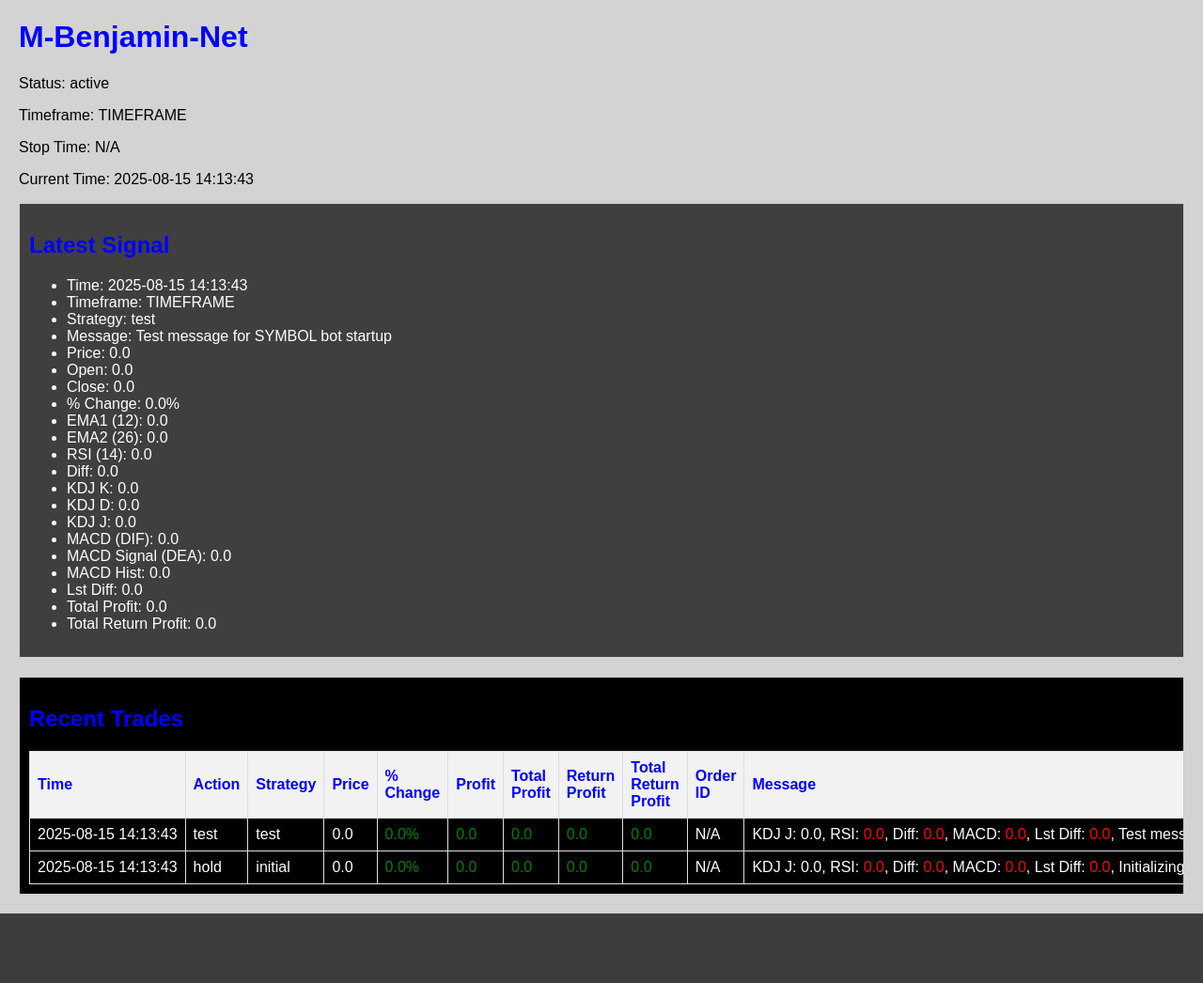
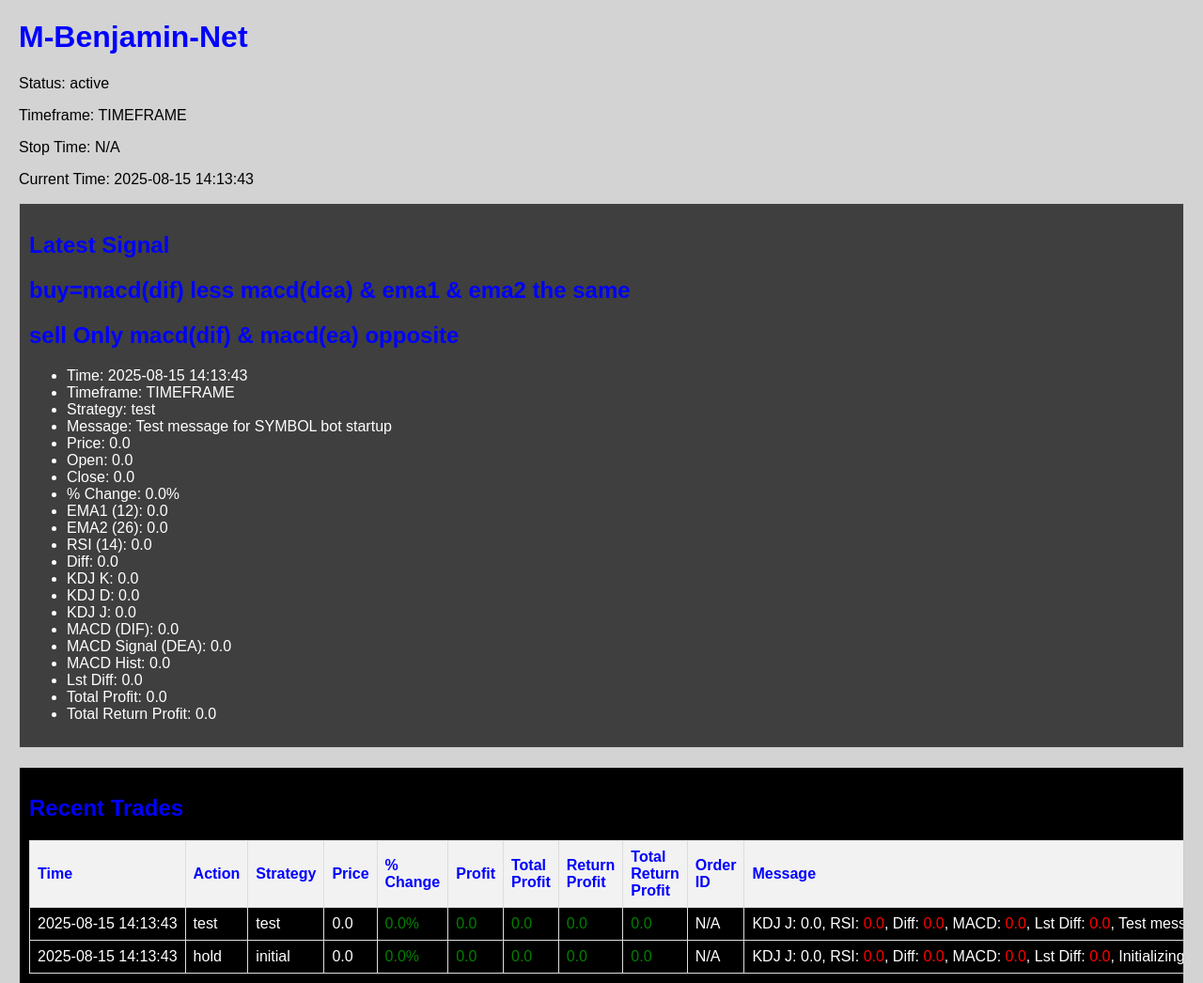
Before and after one commit to nonahgame/ctp-exch, a Flask app: page / in a window 1280 px wide. Shown: the top 1046 px of the page at 94% size. Before the commit the page ends 972 px from the top, so only its background shows below. Run offline with Flask 3, Linux system fonts and the light colour scheme; parts of the project's set-up code (start-up, migrations or seed data) failed here and were passed over.

Commit message:
Update index.html

```diff
--- a/templates/index.html
+++ b/templates/index.html
@@ -131,6 +131,8 @@
     <p>Current Time: {{ current_time }}</p>
     <div class="signal">
         <h2>Latest Signal</h2>
+        <h2>buy=macd(dif) less macd(dea) & ema1 & ema2 the same</h2>
+        <h2>sell Only macd(dif) & macd(ea) opposite</h2>
         {% if signal %}
         <ul>
             <li>Time: {{ signal.time }}</li>
```
